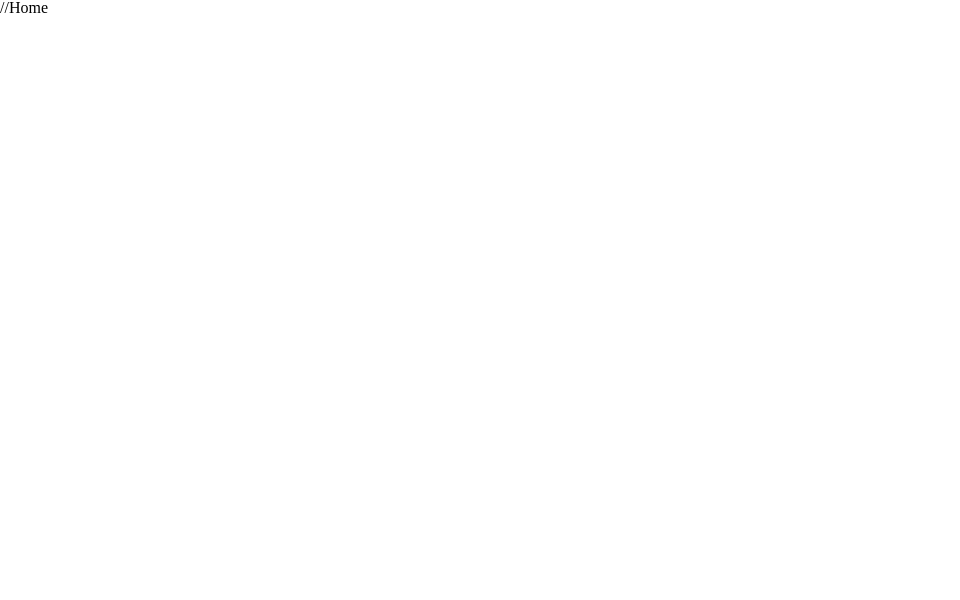
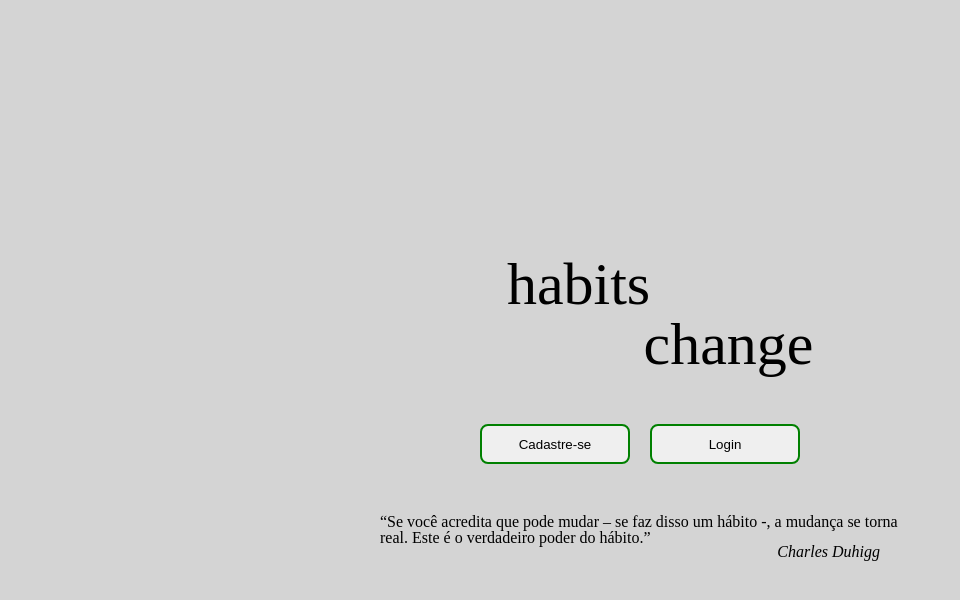
Before and after one commit to serafimmatheus/habits-1, a React (Create React App) app: page / in a window 1280 px wide. Shown: the top 600 px of the page, without its empty margins (0-960 px from the left). Built offline with nearby package versions, Linux system fonts and the light colour scheme.

Commit message:
feat:Creating home page

```diff
--- /dev/null
+++ b/src/Components/Button/index.jsx
@@ -0,0 +1,5 @@
+import { ButtonStyled } from "./style";
+
+export const Button = ({ children, ...rest }) => {
+  return <ButtonStyled {...rest}>{children}</ButtonStyled>;
+};
--- /dev/null
+++ b/src/Components/Button/style.js
@@ -0,0 +1,11 @@
+import styled from "styled-components";
+
+export const ButtonStyled = styled.button`
+  display: flex;
+  justify-content: center;
+  align-items: center;
+
+  cursor: pointer;
+  border: 2px solid green;
+  border-radius: 8px;
+`;
--- a/src/Page/Home/index.jsx
+++ b/src/Page/Home/index.jsx
@@ -0,0 +1,29 @@
+import { MainHome } from "./style";
+import { Container } from "../../Styles/Container";
+import { Button } from "../../Components/Button/index";
+import { useHistory } from "react-router-dom";
+
+export const Home = () => {
+  const history = useHistory();
+  return (
+    <MainHome>
+      <Container>
+        <div className="main-home__title">
+          <h1>habits</h1>
+          <h1>change</h1>
+        </div>
+
+        <div className="main-home__buttons">
+          <Button onClick={() => history.push("/cadastro")}>Cadastre-se</Button>
+          <Button onClick={() => history.push("/login")}>Login</Button>
+        </div>
+
+        <span className="main-home__span">
+          “Se você acredita que pode mudar – se faz disso um hábito -, a mudança
+          se torna real. Este é o verdadeiro poder do hábito.”
+          <em> Charles Duhigg</em>
+        </span>
+      </Container>
+    </MainHome>
+  );
+};
--- /dev/null
+++ b/src/Page/Home/style.js
@@ -0,0 +1,63 @@
+import styled from "styled-components";
+
+export const MainHome = styled.main`
+  @media screen and (min-width: 320px) {
+    width: 100%;
+    height: 100vh;
+
+    background-color: #c9c9c9c9;
+
+    display: flex;
+    justify-content: center;
+    align-items: center;
+
+    .main-home__title {
+      display: flex;
+      flex-direction: column;
+      justify-content: center;
+      align-items: center;
+      margin-left: -10%;
+      h1 {
+        font-size: 60px;
+      }
+
+      h1:nth-child(2) {
+        position: relative;
+        left: 150px;
+      }
+    }
+
+    .main-home__buttons {
+      display: flex;
+      margin: 50px 0;
+      justify-content: center;
+
+      button {
+        width: 150px;
+        margin: 0 10px;
+        height: 40px;
+        &:hover {
+          background-color: #ccc;
+          border: none;
+          transition: 1s;
+        }
+      }
+    }
+
+    .main-home__span {
+      display: flex;
+      flex-direction: column;
+      width: 520px;
+      position: relative;
+      left: 50%;
+      transform: translateX(-50%);
+
+      em {
+        position: absolute;
+        right: 20px;
+        top: 30px;
+        font-style: italic;
+      }
+    }
+  }
+`;
--- a/src/Routes/Routes.jsx
+++ b/src/Routes/Routes.jsx
@@ -1,22 +1,23 @@
 import { Route, Switch } from "react-router-dom";
+import { Home } from "../Page/Home/index";
 
 export const Routes = () => {
   return (
     <Switch>
       <Route exact path="/">
-        //Home
+        <Home />
       </Route>
 
       <Route exact path="/login">
-        //Login
+        Login
       </Route>
 
-      <Route exact path="/register">
-        //Register
+      <Route exact path="/cadastro">
+        Register
       </Route>
 
       <Route exact path="/dashboard">
-        //Dashboard
+        Dashboard
       </Route>
     </Switch>
   );
```
Also changed, not shown: src/Components/Button/index.js (deleted).
